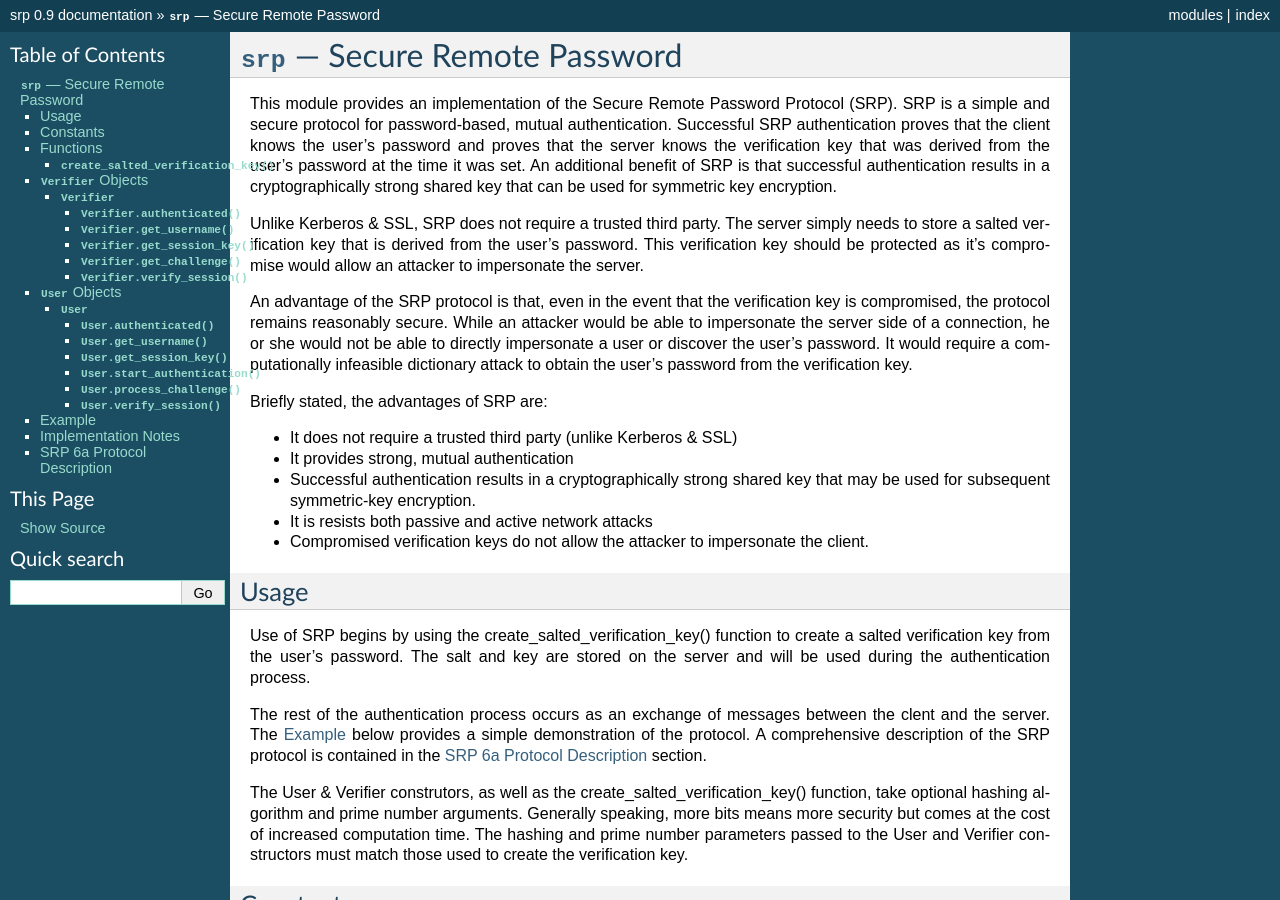
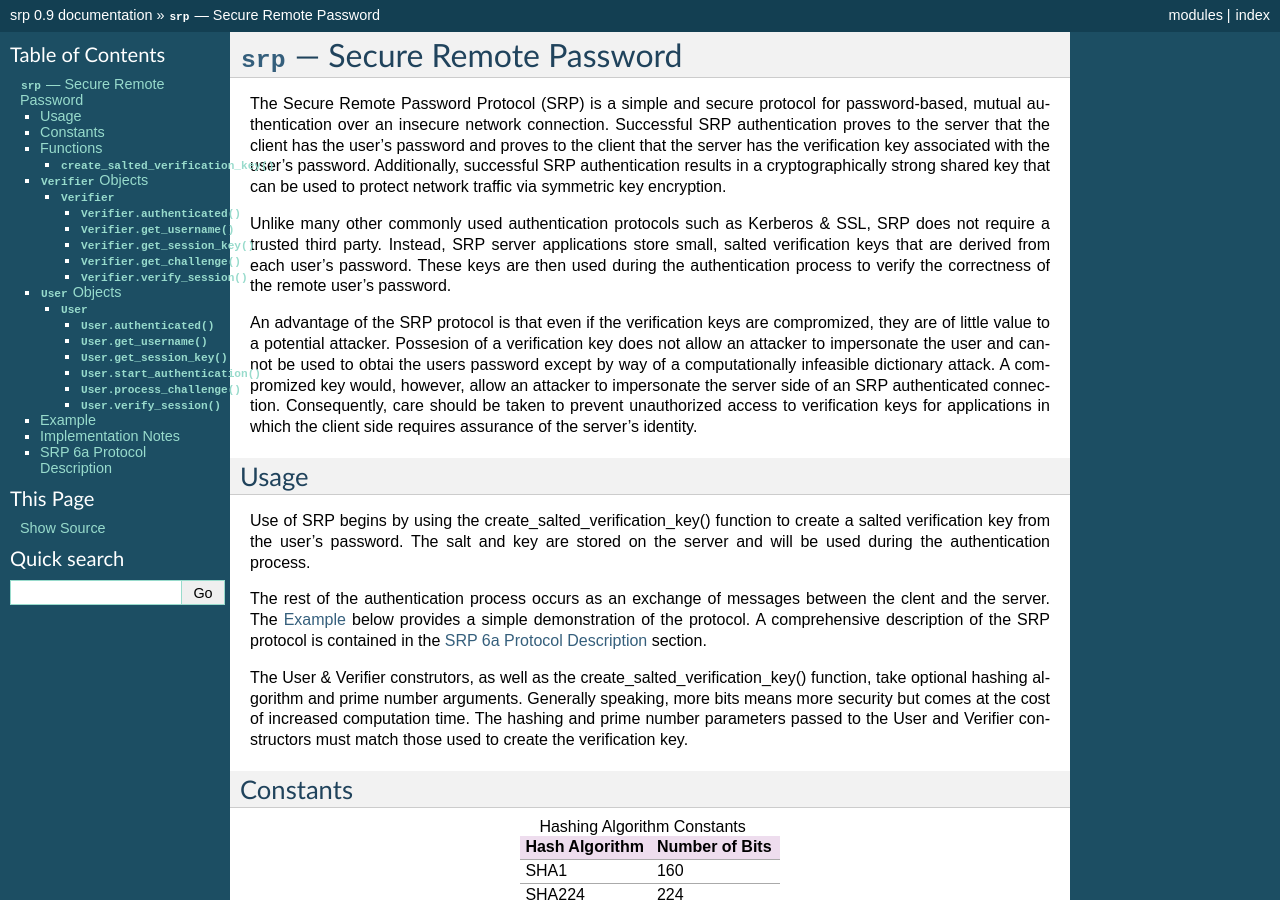
Before and after one commit to ProtonMail/proton-python-client, a Sphinx documentation site: the page built from doc/srp.rst, in a window 1280 px wide and 900 px high. Built offline with Sphinx 7.4.7, drawn with Linux system fonts in a browser that asks for light colours.

Commit message:
reworded introduction

```diff
--- a/doc/srp.rst
+++ b/doc/srp.rst
@@ -9,37 +9,29 @@
 .. sectionauthor:: Tom Cocagne <tom.cocagne@gmail.com>
 
 
-This module provides an implementation of the Secure Remote Password
-Protocol (SRP). SRP is a simple and secure protocol for password-based, mutual
-authentication. Successful SRP authentication proves that the client knows
-the user's password and proves that the server knows the verification key
-that was derived from the user's password at the time it was set. An
-additional benefit of SRP is that successful authentication results in a
-cryptographically strong shared key that can be used for symmetric key
-encryption.
+The Secure Remote Password Protocol (SRP) is a simple and secure protocol for
+password-based, mutual authentication over an insecure network
+connection. Successful SRP authentication proves to the server that the client
+has the user's password and proves to the client that the server has the
+verification key associated with the user's password. Additionally, successful
+SRP authentication results in a cryptographically strong shared key that can be
+used to protect network traffic via symmetric key encryption.
 
-Unlike Kerberos & SSL, SRP does not require a trusted third party. The
-server simply needs to store a salted verification key that is derived
-from the user's password. This verification key should be protected as it's
-compromise would allow an attacker to impersonate the server.
+Unlike many other commonly used authentication protocols such as Kerberos & SSL,
+SRP does not require a trusted third party. Instead, SRP server applications
+store small, salted verification keys that are derived from each user's
+password. These keys are then used during the authentication process to verify
+the correctness of the remote user's password.
 
-An advantage of the SRP protocol is that, even in the event that the
-verification key is compromised, the protocol remains reasonably secure. While
-an attacker would be able to impersonate the server side of a connection, he or
-she would not be able to directly impersonate a user or discover the user's
-password. It would require a computationally infeasible dictionary attack to
-obtain the user's password from the verification key.
-
-
-Briefly stated, the advantages of SRP are:
-
-* It does not require a trusted third party (unlike Kerberos & SSL)
-* It provides strong, mutual authentication
-* Successful authentication results in a cryptographically strong shared key
-  that may be used for subsequent symmetric-key encryption.
-* It is resists both passive and active network attacks
-* Compromised verification keys do not allow the attacker to impersonate the
-  client.
+An advantage of the SRP protocol is that even if the verification keys are
+compromized, they are of little value to a potential attacker. Possesion of a
+verification key does not allow an attacker to impersonate the user and cannot
+be used to obtai the users password except by way of a computationally
+infeasible dictionary attack. A compromized key would, however, allow an
+attacker to impersonate the server side of an SRP authenticated
+connection. Consequently, care should be taken to prevent unauthorized access to
+verification keys for applications in which the client side requires assurance
+of the server's identity.
 
 
 
@@ -47,20 +39,19 @@ Usage
 -----
 
 Use of SRP begins by using the create_salted_verification_key() function to
-create a salted verification key from the user's password. The salt and key
-are stored on the server and will be used during the authentication process.
+create a salted verification key from the user's password. The salt and key are
+stored on the server and will be used during the authentication process.
 
-The rest of the authentication process occurs as an exchange of
-messages between the clent and the server. The :ref:`example` below provides
-a simple demonstration of the protocol. A comprehensive description of the SRP
-protocol is contained in the :ref:`protocol-description` section.
+The rest of the authentication process occurs as an exchange of messages between
+the clent and the server. The :ref:`example` below provides a simple
+demonstration of the protocol. A comprehensive description of the SRP protocol
+is contained in the :ref:`protocol-description` section.
 
 The User & Verifier construtors, as well as the create_salted_verification_key()
 function, take optional hashing algorithm and prime number arguments. Generally
-speaking, more bits means more security but comes at the cost of
-increased computation time. The hashing and prime number parameters passed
-to the User and Verifier constructors must match those used to create the
-verification key.
+speaking, more bits means more security but comes at the cost of increased
+computation time. The hashing and prime number parameters passed to the User and
+Verifier constructors must match those used to create the verification key.
 
 
 
@@ -159,11 +150,10 @@ user.
 :class:`User` Objects
 -------------------------
 
-A :class:`User` object is used to perform mutual authentication with a
-remote :class:`Verifier`. Successful authentication requires not only
-that the :class:`User` be provided with a valid username/password but
-also that the remote :class:`Verifier` have a salt & verifier for that
-username/password pair.
+A :class:`User` object is used to perform mutual authentication with a remote
+:class:`Verifier`. Successful authentication requires not only that the
+:class:`User` be provided with a valid username/password but also that the
+remote :class:`Verifier` have a salt & verifier for that username/password pair.
 
 .. class:: User( username, password[, hash_alg=SHA1, ng_type=NG_1024, n_hex=None, g_hex=None] )
 
@@ -230,10 +220,8 @@ Simple Usage Example::
     svr      = srp.Verifier( uname, salt, verifier, A )
     s,B      = svr.get_challenge()
 
-
     # Server => Client: s, B
     M        = usr.process_challenge( s, B )
-
 
     # Client => Server: M
     HAMK     = svr.verify_session( M )
@@ -256,14 +244,14 @@ Simple Usage Example::
 
 Implementation Notes
 --------------------
-This implementation of SRP consists of both a pure-python module and
-a C-based implementation that is approximately 10x faster. By default,
-the C-implementation will be used if it is available. An additional
-benefit of the C implementation is that it can take advantage of
-of multiple CPUs. For cases in which the number of connections per
-second is an issue, using a small pool of threads to perform the
-authentication steps on multi-core systems will yield a substantial
-performance increase.
+
+This implementation of SRP consists of both a pure-python module and a C-based
+implementation that is approximately 10x faster. By default, the
+C-implementation will be used if it is available. An additional benefit of the C
+implementation is that it can take advantage of of multiple CPUs. For cases in
+which the number of connections per second is an issue, using a small pool of
+threads to perform the authentication steps on multi-core systems will yield a
+substantial performance increase.
 
 
 .. _protocol-description:
@@ -271,14 +259,13 @@ performance increase.
 SRP 6a Protocol Description
 ---------------------------
 
-For the original, authoritative definition of SRP-6a please
-refer to http://srp.stanford.edu. RFC 5054 also contains SRP related
-information and is the source of the predefined N and g constants used
-in this implementation.
+For the original, authoritative definition of SRP-6a please refer to
+http://srp.stanford.edu. RFC 5054 also contains SRP related information and is
+the source of the predefined N and g constants used in this implementation.
 
-The following is a complete description of the SRP-6a protocol as implemented
-by this library. Note that the ^ symbol indicates exponentiaion and the |
-symbol indicates concatenation.
+The following is a complete description of the SRP-6a protocol as implemented by
+this library. Note that the ^ symbol indicates exponentiaion and the | symbol
+indicates concatenation.
 
 .. rubric:: Primary Variables used in SRP 6a
 
```
